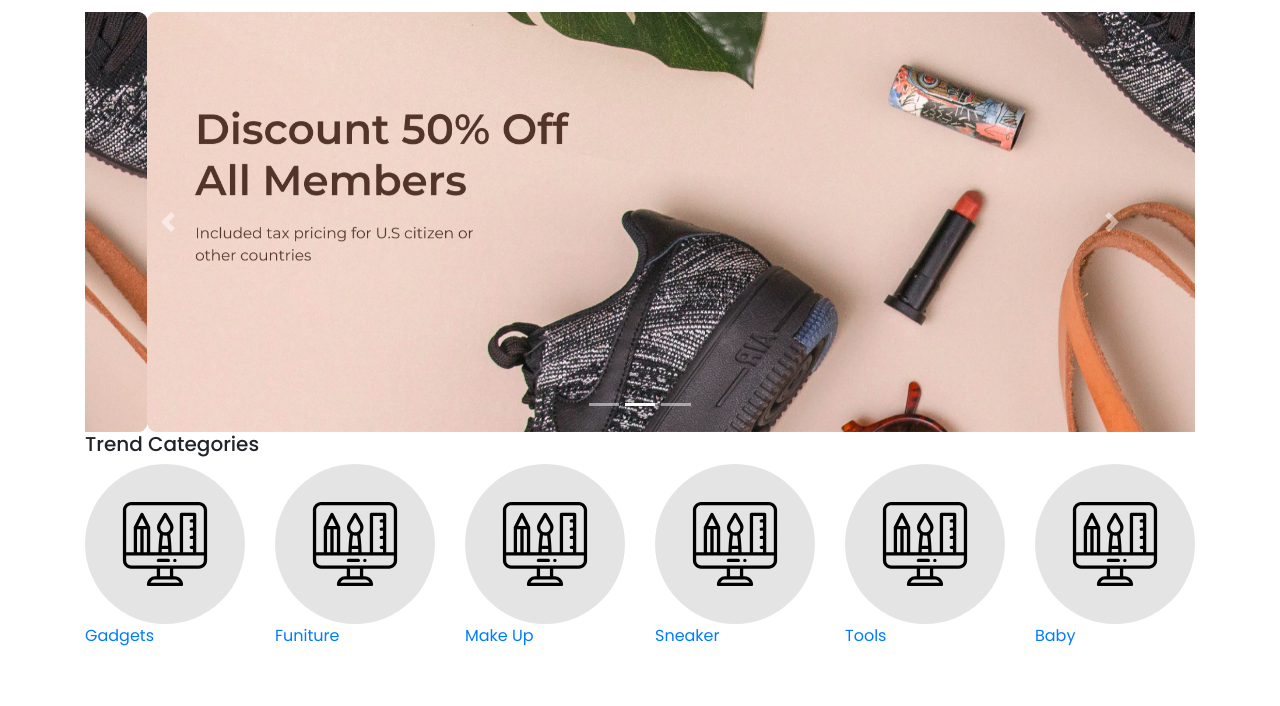
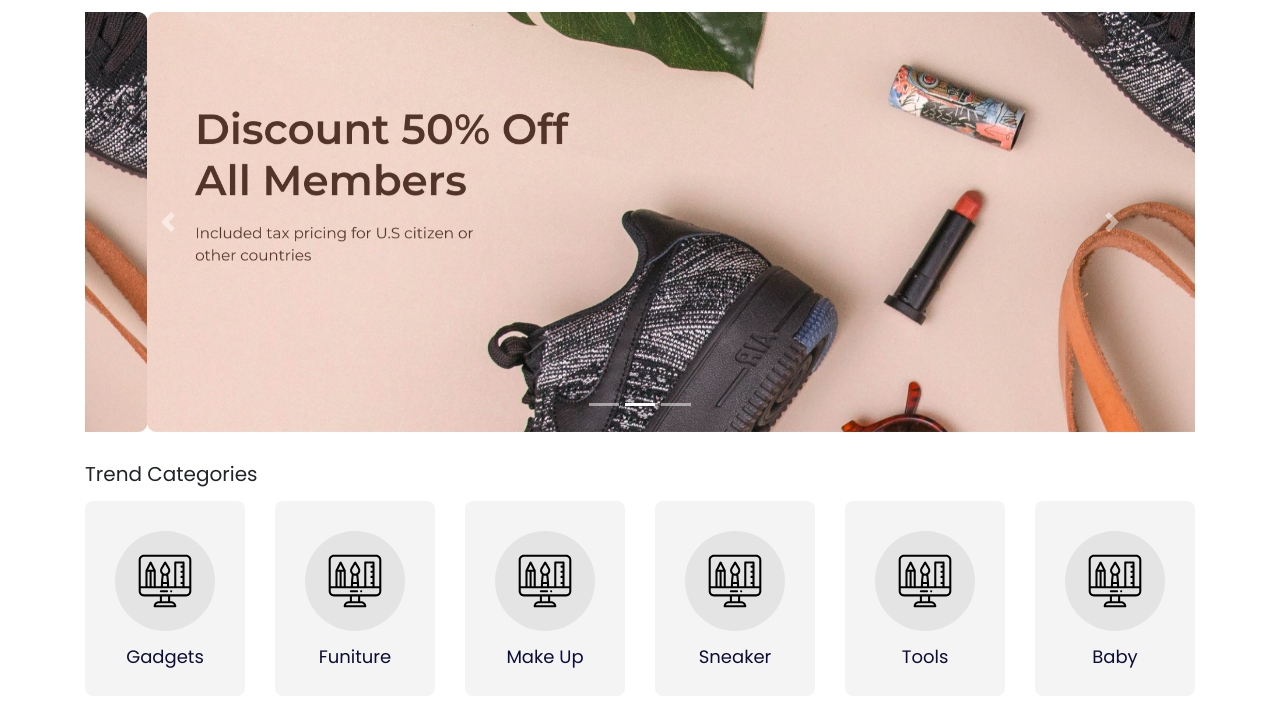
Before and after one commit to rosyid-grobogan/market-store-slicing, a plain HTML site: page index.html in a window 1280 px wide. Shown: the part 88-794 px from the top of the page. Drawn offline with Linux system fonts and the light colour scheme.

Commit message:
fixing and styling categories

```diff
--- a/styles/components/_categories.scss
+++ b/styles/components/_categories.scss
@@ -0,0 +1,25 @@
+.component-categories {
+  background: #f4f4f4;
+  border-radius: 8px;
+  padding: 30px 30px 10px 30px;
+  margin-bottom: 20px;
+  transition: all 0.2s ease-in-out;
+
+  &:hover {
+    transform: scale(1.05);
+    text-decoration: none;
+  }
+
+  .categories-text {
+    font-family: Poppins;
+    font-style: normal;
+    font-weight: normal;
+    font-size: 18px;
+    line-height: 27px;
+
+    /* identical to box height */
+    text-align: center;
+    color: #0c0d36;
+    margin-top: 12px;
+  }
+}
--- a/styles/pages/_home.scss
+++ b/styles/pages/_home.scss
@@ -1,4 +1,4 @@
-.pages-home {
+.page-home {
   h5 {
     font-weight: 300;
     margin-bottom: 15px;
```
Also changed, not shown: styles/main.css, 1 other file.
